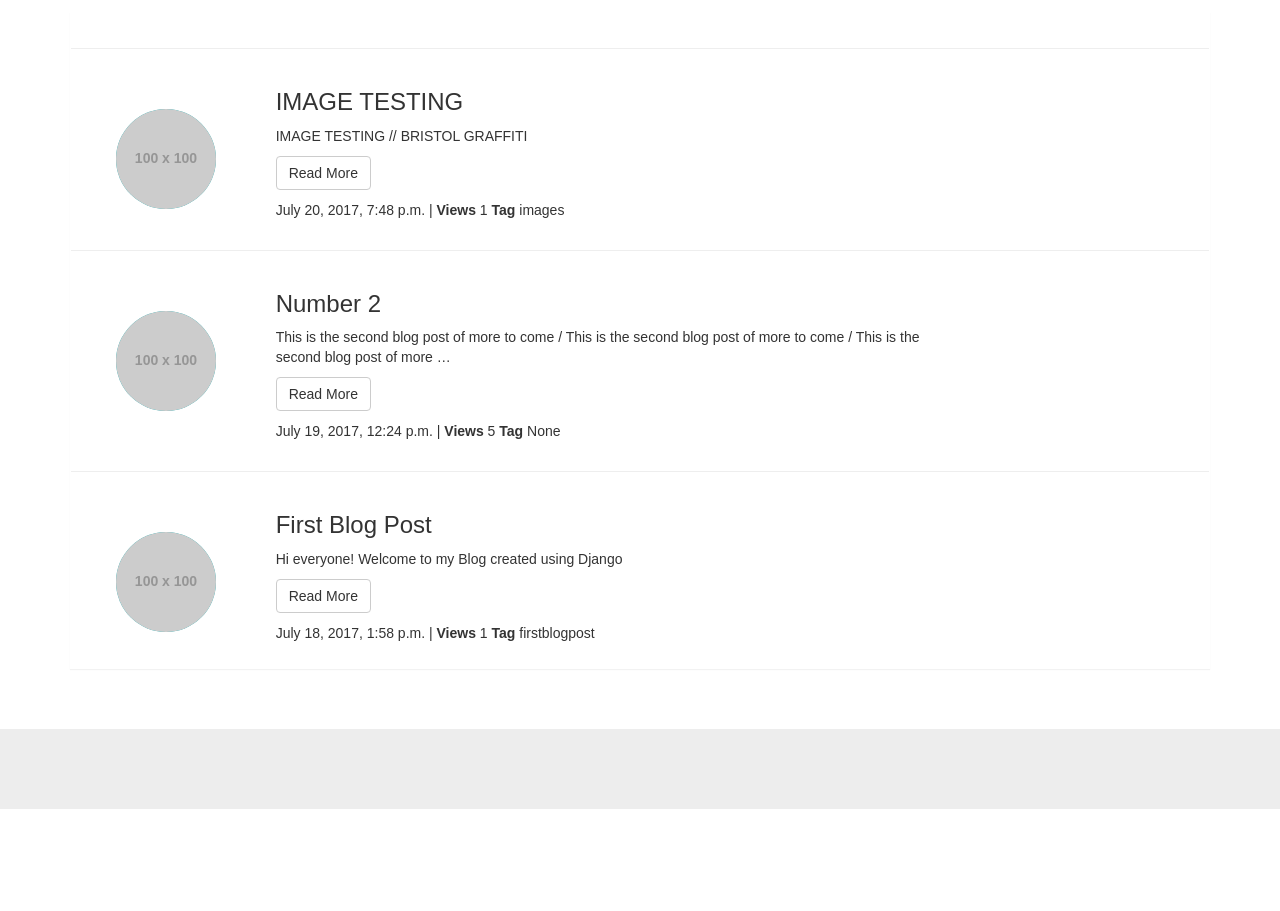
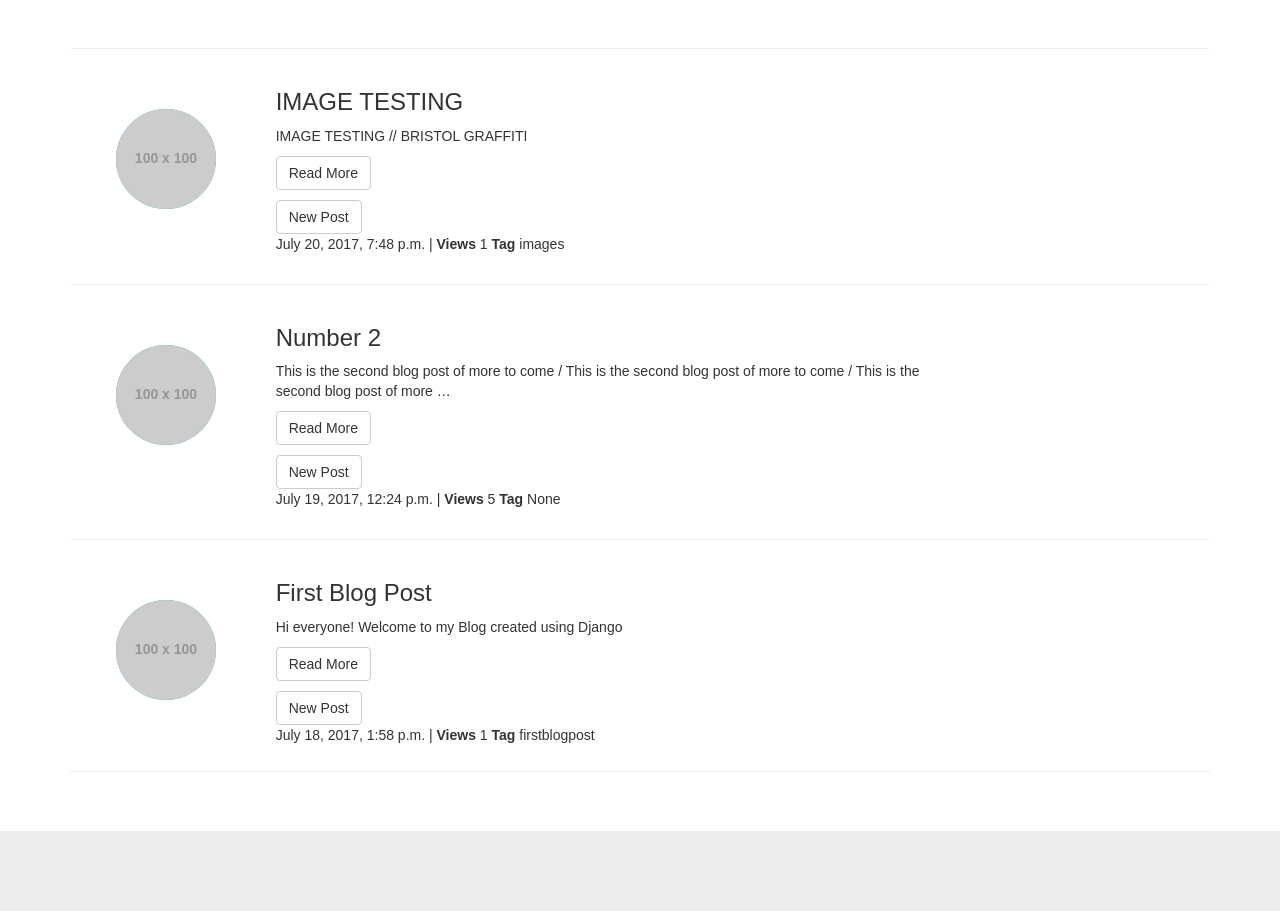
Before and after one commit to maisiec/stream3-lessons-and-challenges, a Django app: page /blog/ in a window 1280 px wide. Shown: the part 289-1200 px from the top of the page. Before the commit the page ends 1098 px from the top, so only its background shows below. Run offline with Django 3.2, Linux system fonts and the light colour scheme; data comes from the database, SQL or seed files in the repository; grey boxes labelled with a size stand in for pictures from a placeholder-image service; some libraries are stand-ins or nearby versions.

Commit message:
added new post button

```diff
--- a/05-Django-Blog/blog_prj/Blog/templates/blogposts.html
+++ b/05-Django-Blog/blog_prj/Blog/templates/blogposts.html
@@ -16,6 +16,7 @@
                     <div class="col-xs-9">
                         <p>{{ post.content|truncatewords:30 }}</p>
                         <p><button class="btn btn-default" onclick="location.href={{ post.id }}">Read More</button></p>
+                        <button class="btn btn-default" onclick="location.href='{% url 'new_post' %}'">New Post</button>
                         <p>{{ post.published_date }} | <strong>Views</strong> {{ post.views }} <strong>Tag</strong> {{ post.tag }}</p>
                     </div>
                 </div>
```
